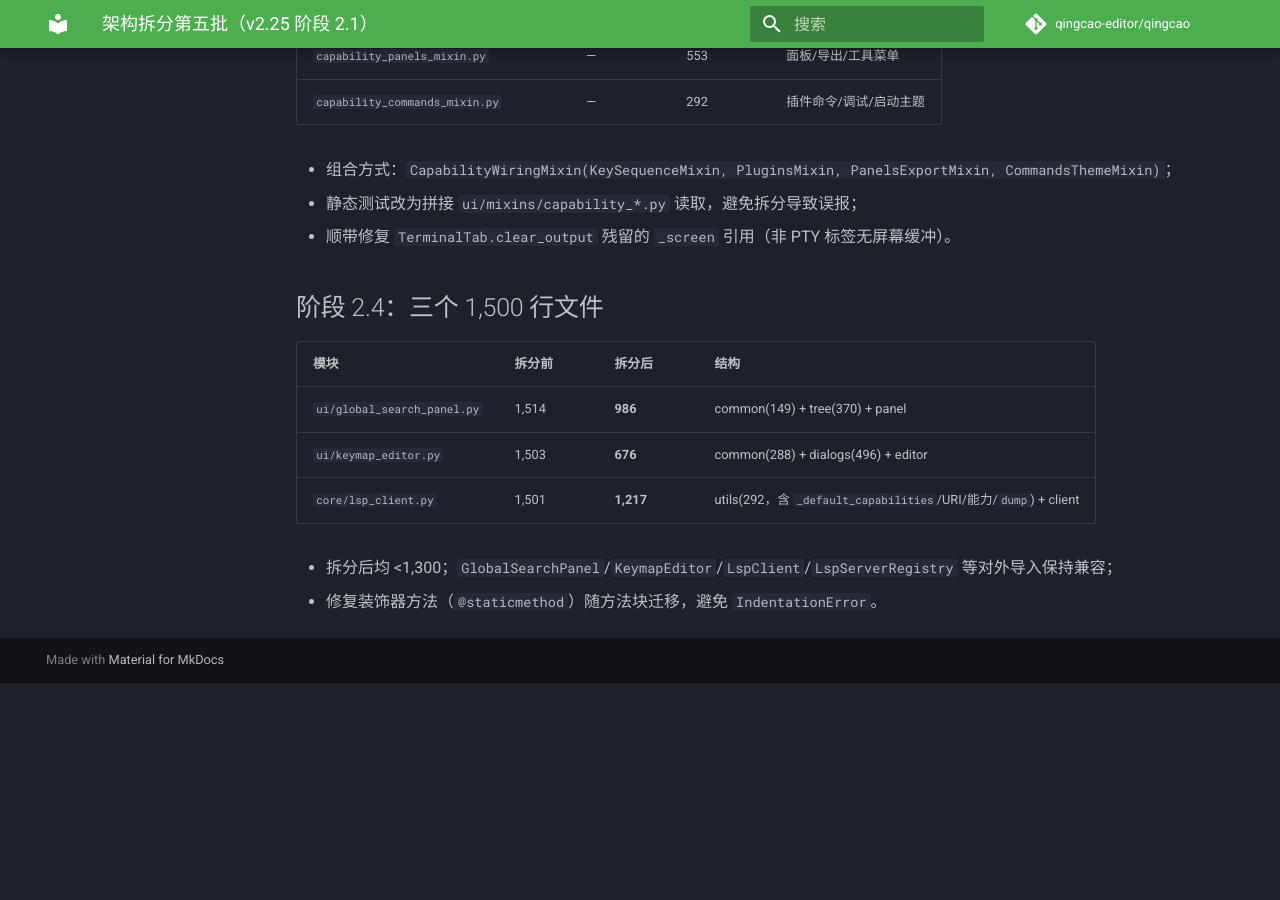
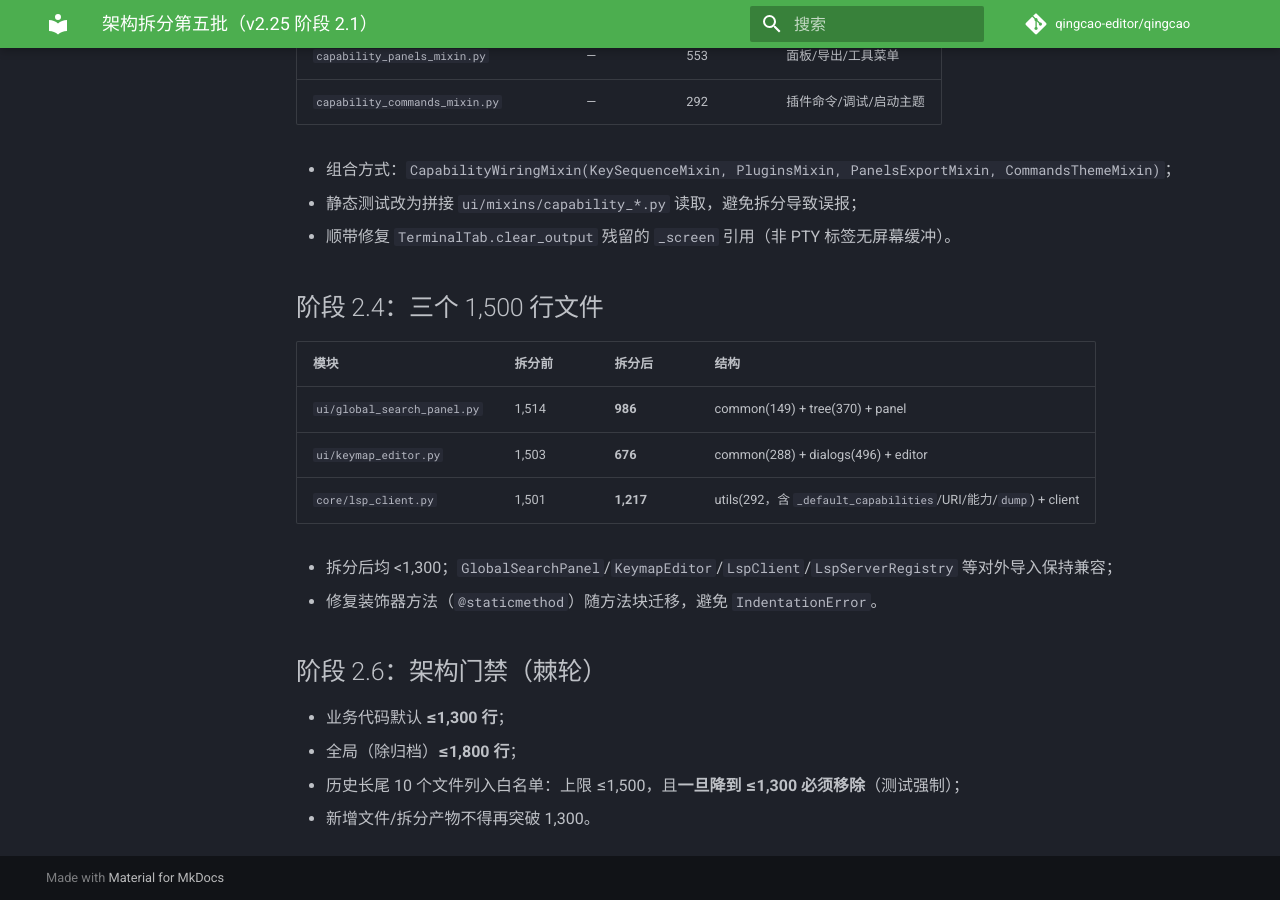
Before and after one commit to TomJerryGit/qingcao, an MkDocs documentation site: the page built from docs/architecture_split_v2.25.md, in a window 1280 px wide and 900 px high, scrolled down 796 px. Built offline with MkDocs 1.6.1 and Material for MkDocs 9.7.7, drawn with Linux system fonts in a browser that asks for light colours; comment, search, counter and statistics services are not loaded; before the commit the page ends 1479 px from its top, so only the background shows below that.

```diff
--- a/docs/architecture_split_v2.25.md
+++ b/docs/architecture_split_v2.25.md
@@ -35,3 +35,10 @@
 
 - 拆分后均 <1,300；`GlobalSearchPanel`/`KeymapEditor`/`LspClient`/`LspServerRegistry` 等对外导入保持兼容；
 - 修复装饰器方法（`@staticmethod`）随方法块迁移，避免 `IndentationError`。
+
+## 阶段 2.6：架构门禁（棘轮）
+
+- 业务代码默认 **≤1,300 行**；
+- 全局（除归档）**≤1,800 行**；
+- 历史长尾 10 个文件列入白名单：上限 ≤1,500，且**一旦降到 ≤1,300 必须移除**（测试强制）；
+- 新增文件/拆分产物不得再突破 1,300。
```
Also changed, not shown: CHANGELOG.md (+5 -0 lines), docs/roadmap_v2.25.md (+1 -1 lines), 1 other file.
